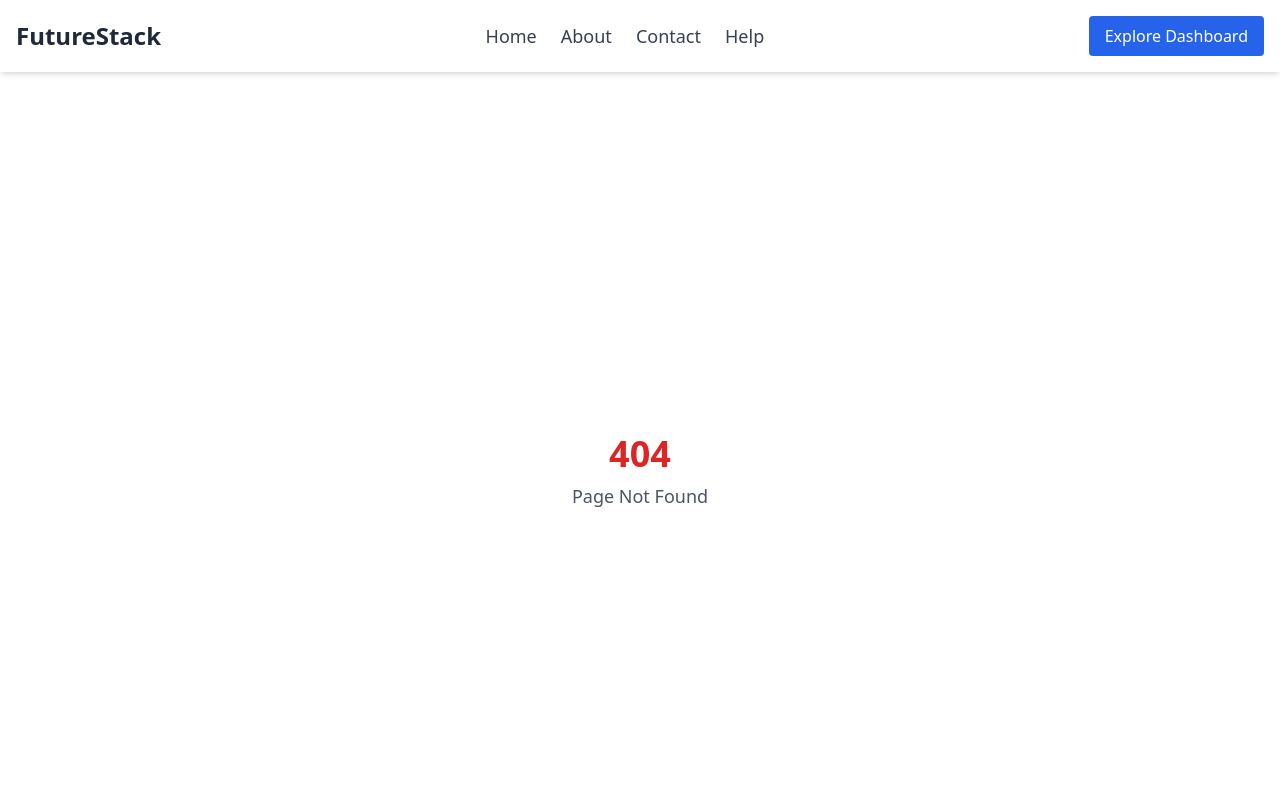
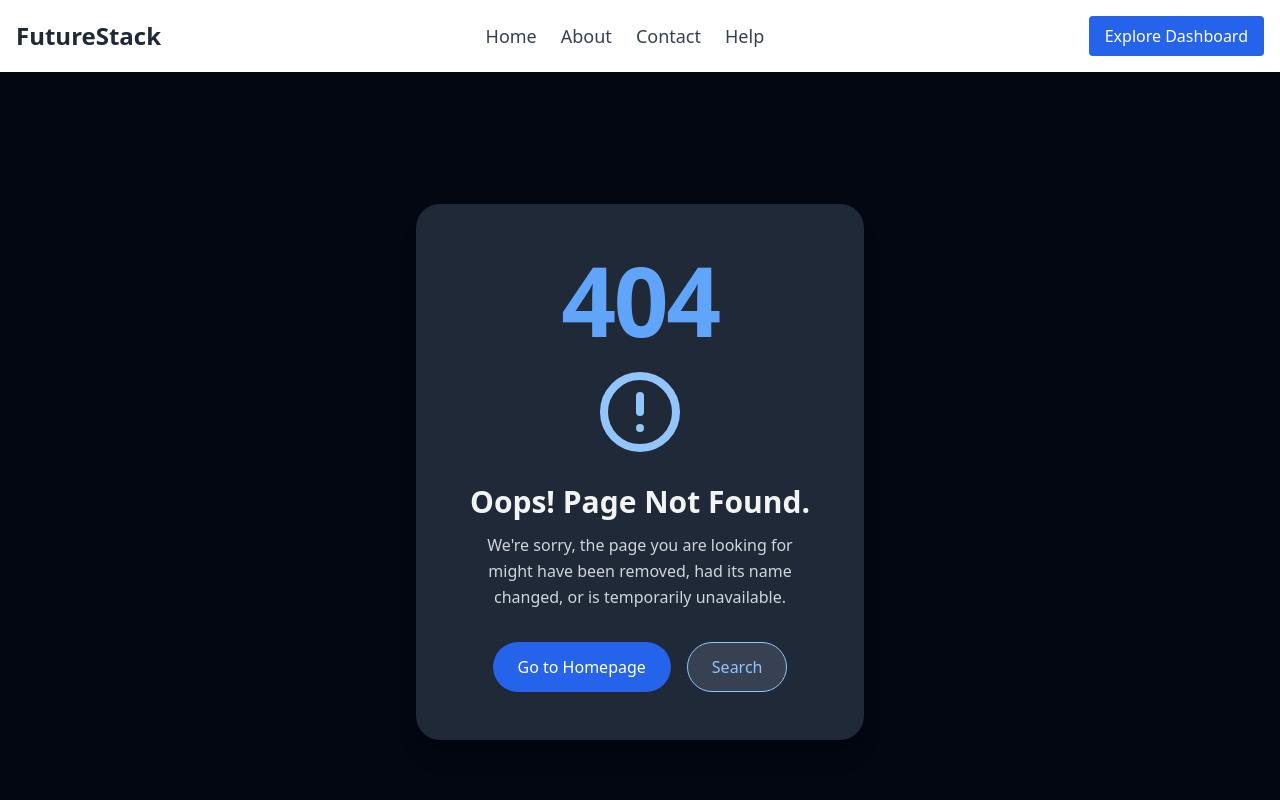
Before and after one commit to malik-tanveer/MERN_Stack_Project, a React (Vite) app in the folder client/: page /cards in a window 1280 px wide. Shown: the top 800 px of the page. Built offline with nearby package versions, Linux system fonts and the light colour scheme; sample sign-in values are in the browser's storage.

Commit message:
Redesign 404 Not Found page with improved UI
Enhanced the NotFound page with a modern, visually appealing design including a larger 404 heading, SVG icon, descriptive message, and actionable buttons for navigation. Updated layout and styling for better user experience and accessibility.

```diff
--- a/client/src/pages/NotFound.tsx
+++ b/client/src/pages/NotFound.tsx
@@ -1,8 +1,59 @@
-export default function NotFound() {
+const NotFound = () => {
   return (
-    <div className="flex flex-col items-center justify-center h-screen text-center">
-      <h1 className="text-4xl font-bold text-red-600">404</h1>
-      <p className="text-lg mt-2 text-gray-600">Page Not Found</p>
+    <div className="min-h-screen bg-gray-950 flex items-center justify-center p-4 sm:p-6 font-inter">
+
+      <div className="bg-gray-800 rounded-3xl shadow-xl p-8 md:p-12 max-w-md w-full text-center transform transition-all duration-300 hover:scale-105 animate-fadeIn">
+        <h1 className="text-7xl md:text-8xl font-extrabold text-blue-400 mb-4 tracking-tight">
+          404
+        </h1>
+
+        <div className="mb-6 flex justify-center">
+          <svg
+            className="w-24 h-24 text-blue-300"
+            fill="none"
+            stroke="currentColor"
+            viewBox="0 0 24 24"
+            xmlns="http://www.w3.org/2000/svg"
+          >
+            <path
+              strokeLinecap="round"
+              strokeLinejoin="round"
+              strokeWidth="2"
+              d="M12 8v4m0 4h.01M21 12a9 9 0 11-18 0 9 9 0 0118 0z"
+            ></path>
+          </svg>
+        </div>
+
+        <h2 className="text-2xl md:text-3xl font-semibold text-gray-100 mb-3">
+          Oops! Page Not Found.
+        </h2>
+
+        {/* Descriptive paragraph */}
+        {/* Text color remains light for readability on the dark card background */}
+        <p className="text-base text-gray-300 leading-relaxed mb-8">
+          We're sorry, the page you are looking for might have been removed, had its name changed, or is temporarily unavailable.
+        </p>
+
+        {/* Actionable buttons */}
+        <div className="flex flex-col sm:flex-row justify-center space-y-4 sm:space-y-0 sm:space-x-4">
+          <a
+            href="/" // Link to your homepage
+            // Adjusted primary button colors to be a vibrant blue, similar to the "Explore Courses" button in the image
+            className="inline-flex items-center justify-center px-6 py-3 border border-transparent text-base font-medium rounded-full shadow-sm text-white bg-blue-600 hover:bg-blue-700 focus:outline-none focus:ring-2 focus:ring-offset-2 focus:ring-blue-500 transition-colors duration-200"
+          >
+            Go to Homepage
+          </a>
+          <a
+            href="/search" // Link to your search page or another relevant page
+            // Adjusted secondary button colors to fit the very dark theme, using a dark gray background with blue text and border
+            className="inline-flex items-center justify-center px-6 py-3 border border-blue-300 text-base font-medium rounded-full text-blue-300 bg-gray-700 hover:bg-gray-600 focus:outline-none focus:ring-2 focus:ring-offset-2 focus:ring-blue-500 transition-colors duration-200"
+          >
+            Search
+          </a>
+        </div>
+      </div>
     </div>
-  );
+  )
 }
+
+export default NotFound
```
